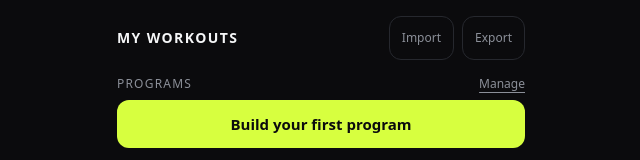
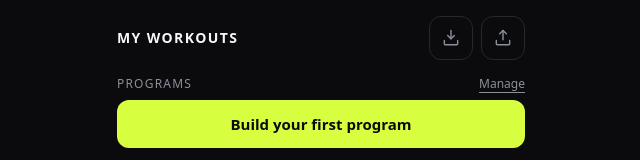
Before and after one commit to sdaveas/workout-companion, a React (Vite) app: page / in a window 1280 px wide. Shown: the top 160 px of the page, without its empty margins (319-959 px from the left). Built offline with nearby package versions, Linux system fonts and the light colour scheme.

Commit message:
Header arrows for import and export instead of words

```diff
--- a/src/screens/Home.tsx
+++ b/src/screens/Home.tsx
@@ -106,17 +106,45 @@ export function Home() {
           <>
             <button
               type="button"
+              aria-label="Import"
               onClick={() => setSheet('import')}
-              className="h-11 rounded-xl border border-line px-3 text-xs text-muted"
+              className="flex h-11 w-11 items-center justify-center rounded-xl border border-line text-muted"
             >
-              Import
+              <svg
+                viewBox="0 0 24 24"
+                fill="none"
+                stroke="currentColor"
+                strokeWidth="1.7"
+                strokeLinecap="round"
+                strokeLinejoin="round"
+                aria-hidden
+                className="h-5 w-5"
+              >
+                <path d="M12 3v10" />
+                <path d="m8 9 4 4 4-4" />
+                <path d="M4 15v4a1 1 0 0 0 1 1h14a1 1 0 0 0 1-1v-4" />
+              </svg>
             </button>
             <button
               type="button"
+              aria-label="Export"
               onClick={() => setSheet('export')}
-              className="h-11 rounded-xl border border-line px-3 text-xs text-muted"
+              className="flex h-11 w-11 items-center justify-center rounded-xl border border-line text-muted"
             >
-              Export
+              <svg
+                viewBox="0 0 24 24"
+                fill="none"
+                stroke="currentColor"
+                strokeWidth="1.7"
+                strokeLinecap="round"
+                strokeLinejoin="round"
+                aria-hidden
+                className="h-5 w-5"
+              >
+                <path d="M12 14V3" />
+                <path d="m8 7 4-4 4 4" />
+                <path d="M4 15v4a1 1 0 0 0 1 1h14a1 1 0 0 0 1-1v-4" />
+              </svg>
             </button>
           </>
         }
```
